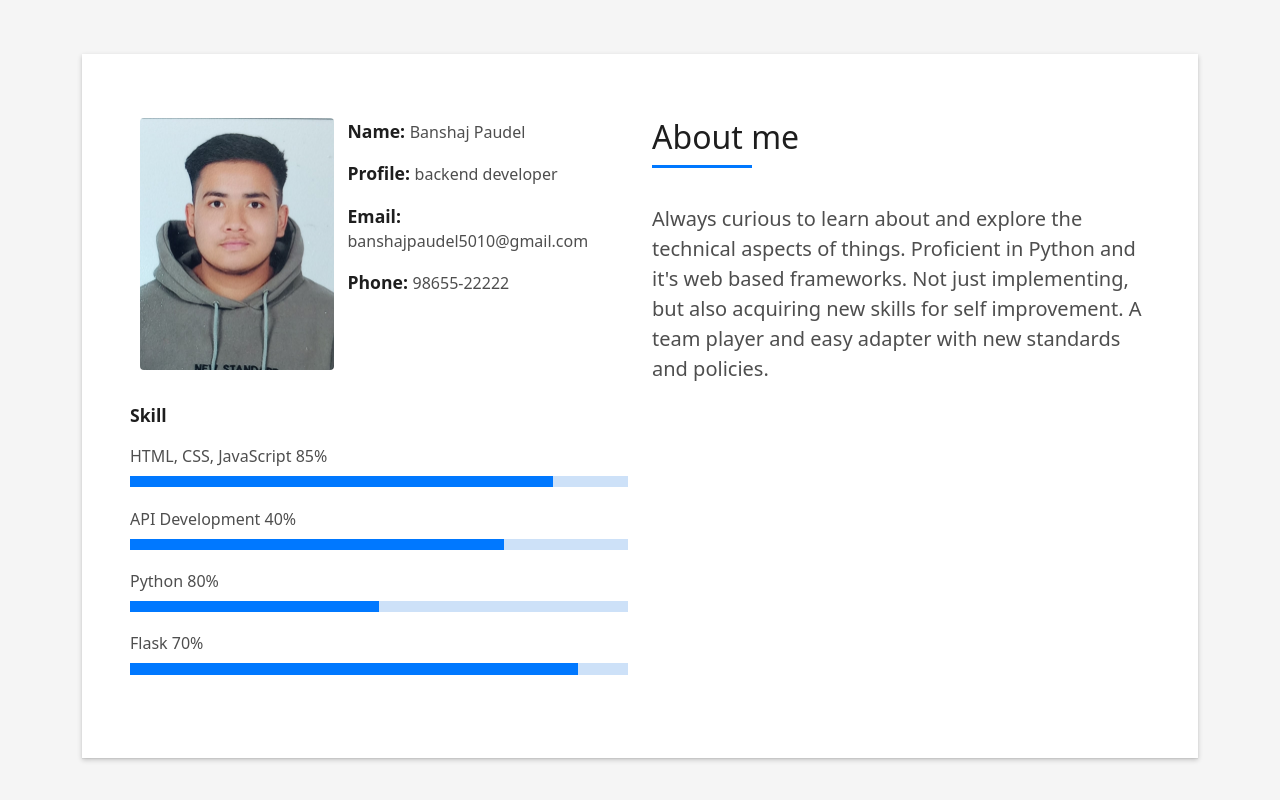
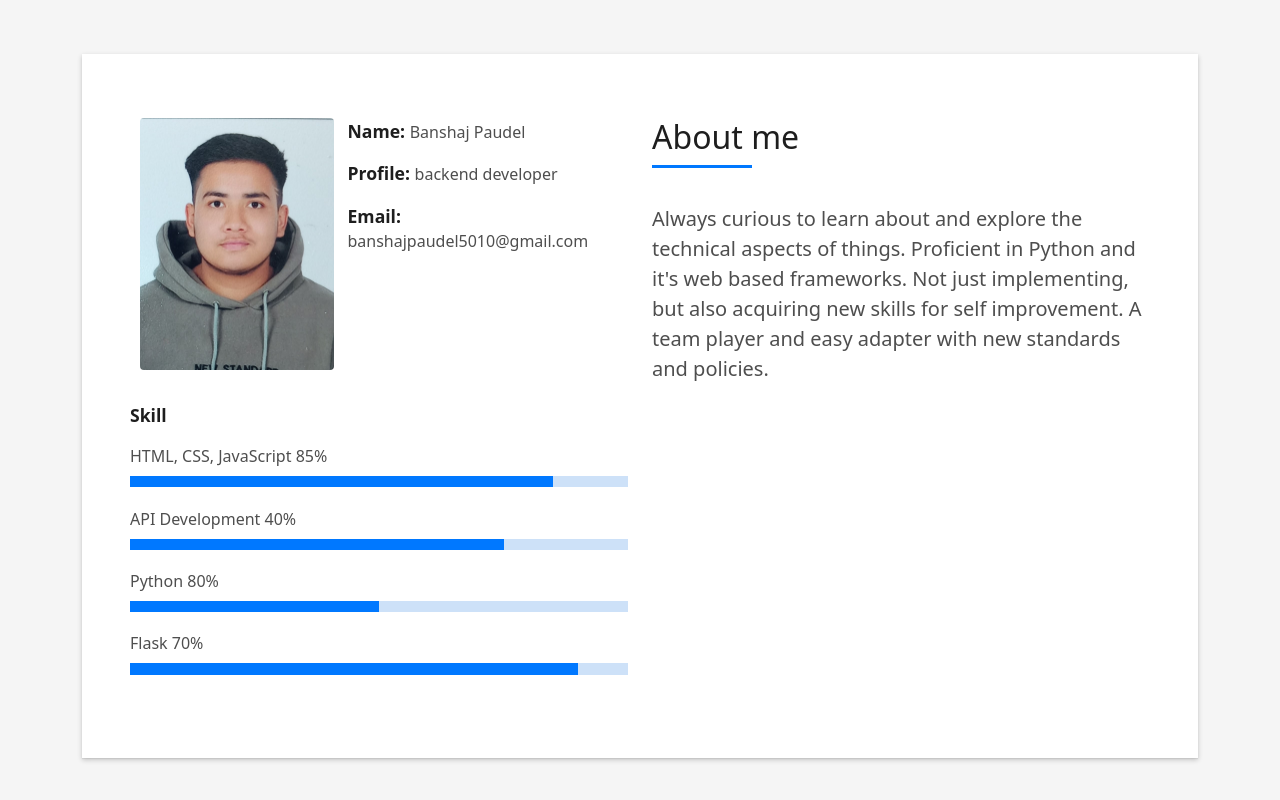
Before and after one commit to Banshaj-Paudel/portfolio, a plain HTML site: page index.html in a window 1280 px wide. Shown: the part 810-1610 px from the top of the page. Drawn offline with Linux system fonts and the light colour scheme.

Commit message:
Changed Index.html
Removed Confidential Data about user

```diff
--- a/index.html
+++ b/index.html
@@ -87,7 +87,6 @@
                         <p><span class="title-s">Name: </span> <span>Banshaj Paudel</span></p>
                         <p><span class="title-s">Profile: </span> <span>backend developer</span></p>
                         <p><span class="title-s">Email: </span> <span>banshajpaudel5010@gmail.com</span></p>
-                        <p><span class="title-s">Phone: </span> <span>98655-22222</span></p>
                       </div>
                     </div>
                   </div>
```
